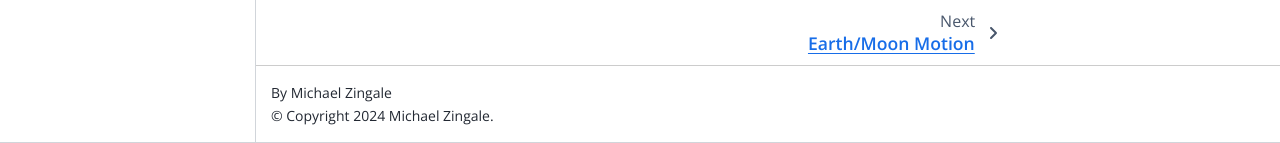
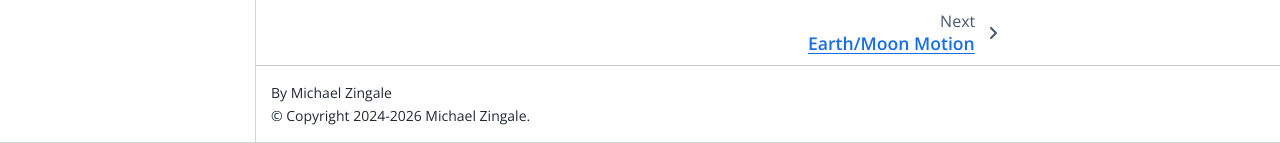
Before and after one commit to zingale/astro_animations, a Sphinx documentation site: the page built from docs/source/index.rst, in a window 1280 px wide and 954 px high. Shown: the part 811-954 px from the top of the window. Built offline with Sphinx 7.4.7 and the Sphinx Book theme 1.1.4, drawn with Linux system fonts in a browser that asks for light colours.

Commit message:
update versions

```diff
--- a/docs/source/conf.py
+++ b/docs/source/conf.py
@@ -45,7 +45,7 @@
 
 # General information about the project.
 project = 'astro_animations'
-copyright = '2024 Michael Zingale'
+copyright = '2024-2026 Michael Zingale'
 author = 'Michael Zingale'
 
 #html_logo = "logo.gif"
@@ -107,7 +107,8 @@
     "use_source_button": False,
     "repository_branch": "main",
     "path_to_docs": "docs/source",
-    "use_download_button": False
+    "use_download_button": False,
+    "navbar_persistent": []
 }
 
 # Add any paths that contain custom static files (such as style sheets) here,
--- a/requirements.txt
+++ b/requirements.txt
@@ -9,7 +9,6 @@
 sphinx-math-dollar
 sphinx-mdinclude
 sphinx-prompt
-sphinx_rtd_theme>=1.1.0
 sphinxcontrib-bibtex
-git+https://github.com/executablebooks/sphinx-book-theme.git
+sphinx-book-theme
 sphinxcontrib-video
```
Also changed, not shown: 1 other file.
